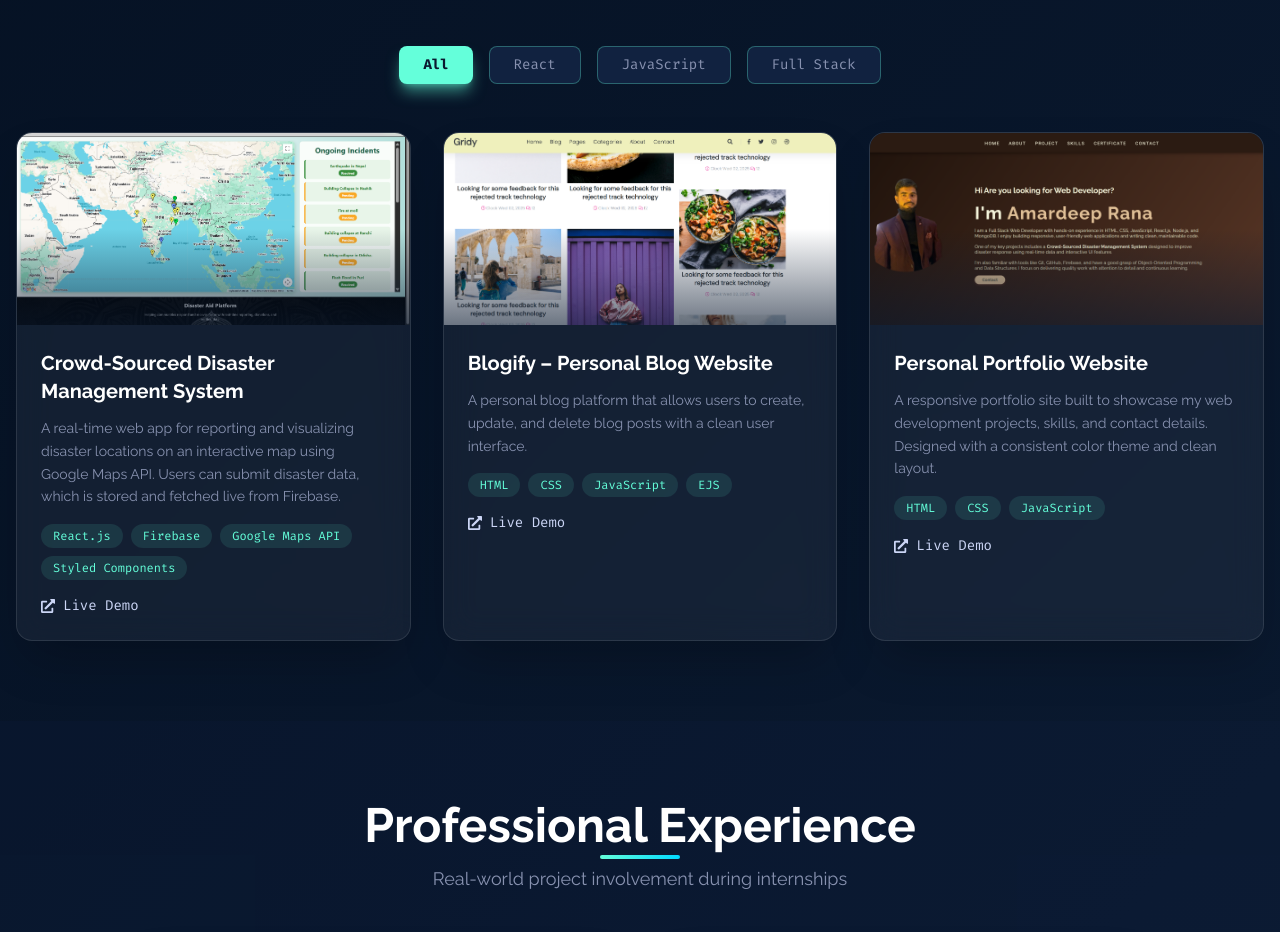
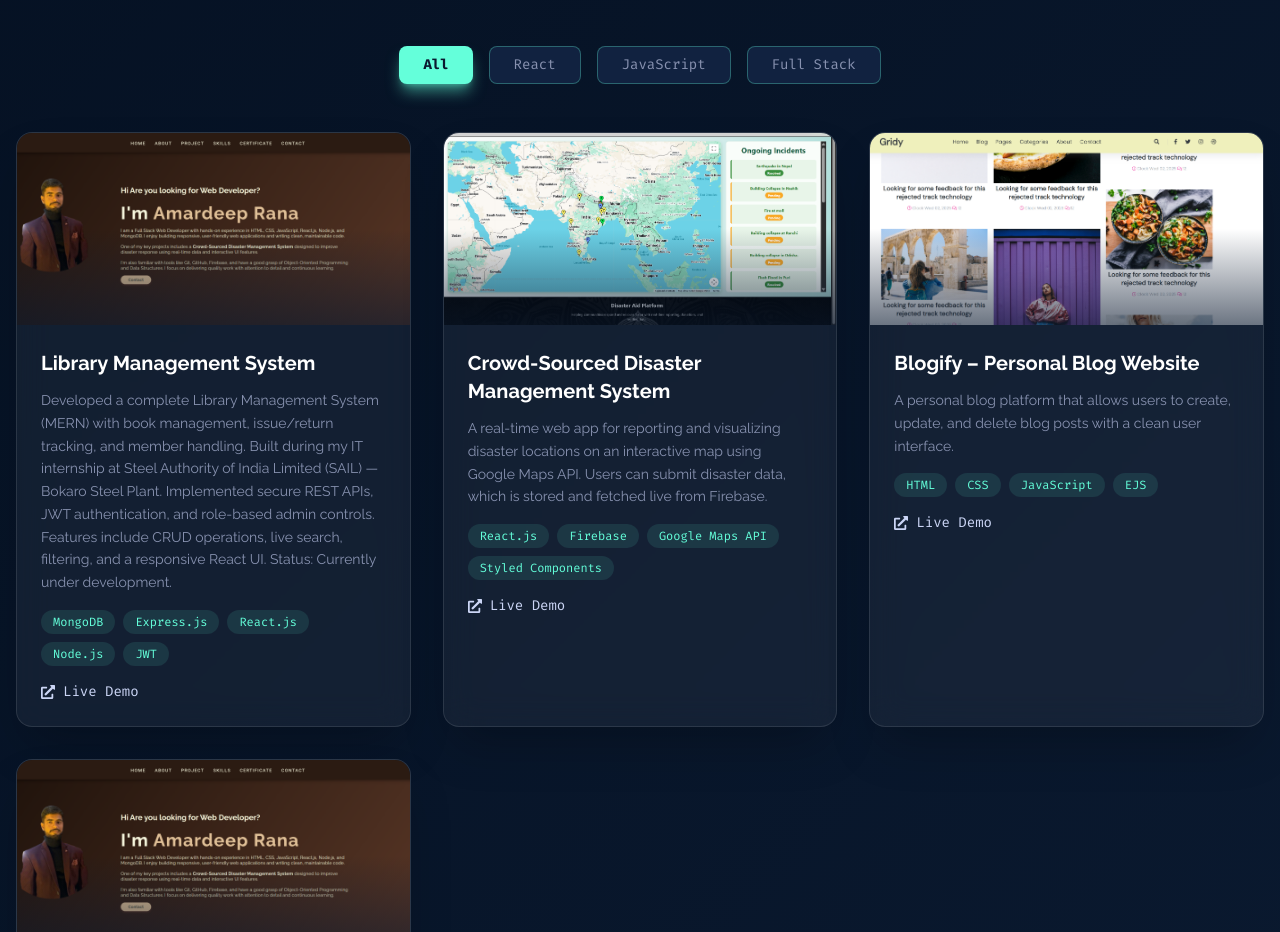
Before and after one commit to amardeeprana29/amardeeprana.com, a React (Vite) app: page / in a window 1280 px wide. Shown: the part 1940-2872 px from the top of the page. Built offline with nearby package versions, Linux system fonts and the light colour scheme.

Commit message:
Projects: mark Library Management System as built during SAIL internship; expand description

```diff
--- a/src/components/Projects.jsx
+++ b/src/components/Projects.jsx
@@ -9,6 +9,15 @@ const Projects = () => {
   const [filter, setFilter] = useState('All');
 
   const projects = [
+    {
+      title: 'Library Management System',
+      description:
+        'Developed a complete Library Management System (MERN) with book management, issue/return tracking, and member handling. Built during my IT internship at Steel Authority of India Limited (SAIL) — Bokaro Steel Plant. Implemented secure REST APIs, JWT authentication, and role-based admin controls. Features include CRUD operations, live search, filtering, and a responsive React UI. Status: Currently under development.',
+      tech: ['MongoDB', 'Express.js', 'React.js', 'Node.js', 'JWT'],
+      image: portfolioImg,
+      liveLink: '',
+      category: 'Full Stack',
+    },
     {
       title: 'Crowd-Sourced Disaster Management System',
       description:
```
